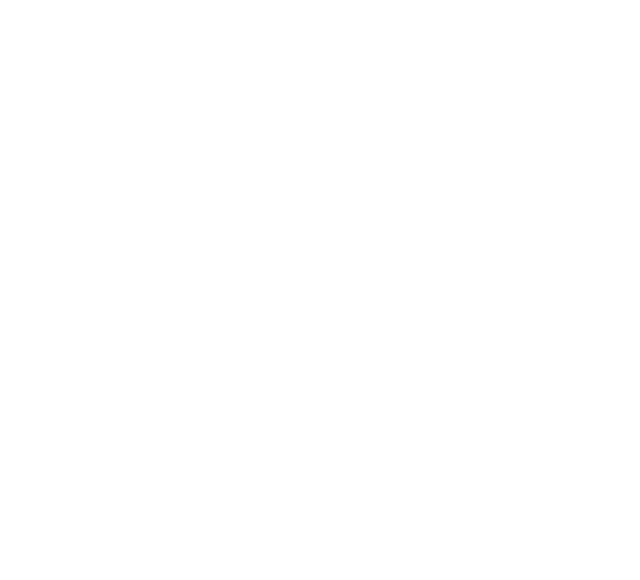
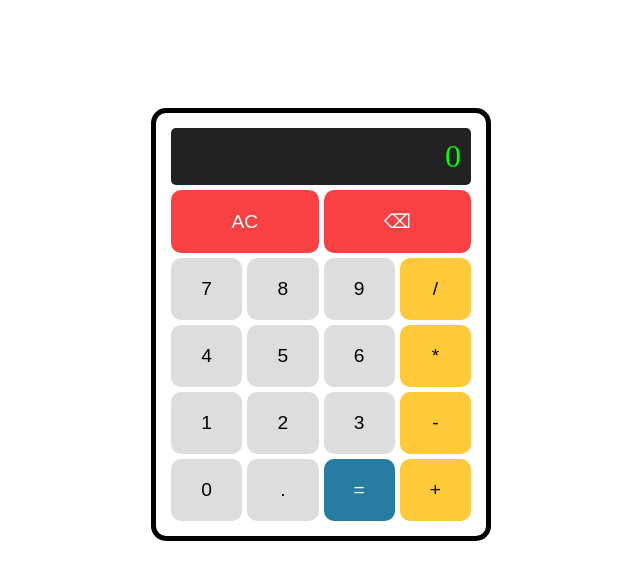
Before and after one commit to Yamen-M/JS-Calculator, a plain HTML site: page index.html in a window 1280 px wide. Shown: the whole page, without its empty margins (319-959 px from the left). Drawn offline with Linux system fonts and the light colour scheme.

Commit message:
added UI and Styling

```diff
--- a/index.html
+++ b/index.html
@@ -8,7 +8,14 @@
 </head>
 <body>
     <div class="mainContainer">
-
+        <div class="display">0</div>
+        <div class="buttonsContainer">
+            <div class ="top-btn">
+                <button class="btn btn-action" data-value="AC">AC</button>
+                <button class="btn btn-action" data-value="⌫">⌫</button>
+            </div>
+            <div class="buttons"></div>
+        </div>
     </div>
     <script src="script.js"></script>
 </body>
--- a/script.js
+++ b/script.js
@@ -1,3 +1,33 @@
+const buttons = [
+    { value: '7', type: 'number' },
+    { value: '8', type: 'number' },
+    { value: '9', type: 'number' },
+    { value: '/', type: 'operator' },
+    { value: '4', type: 'number' },
+    { value: '5', type: 'number' },
+    { value: '6', type: 'number' },
+    { value: '*', type: 'operator' },
+    { value: '1', type: 'number' },
+    { value: '2', type: 'number' },
+    { value: '3', type: 'number' },
+    { value: '-', type: 'operator' },
+    { value: '0', type: 'number' },
+    { value: '.', type: 'number' },
+    { value: '=', type: 'equals' },
+    { value: '+', type: 'operator' },
+];
+
+const btnContainer = document.querySelector(".buttons")
+
+buttons.forEach(btn => {
+    const button = document.createElement('button');
+    button.textContent = btn.value;
+    button.setAttribute('data-value', btn.value);
+    button.classList.add('btn', `btn-${btn.type}`);
+    btnContainer.appendChild(button);
+});
+
+
 function add(a, b)
 {
     return a + b;
@@ -41,4 +71,5 @@ function operate(operator, val1, val2)
         default:
             alert("ERROR-SWITCH!");
     }
+    return result;
 }
--- a/style.css
+++ b/style.css
@@ -0,0 +1,70 @@
+body{
+    display: flex;
+    flex-direction: column;
+    justify-content: center;
+    align-items: center;
+}
+.mainContainer{
+    margin-top: 100px;
+    display: flex;
+    flex-direction: column;
+    width: 300px;
+    gap: 5px;
+    border: 5px solid black;
+    border-radius: 15px;
+    padding: 15px;
+}
+
+.display {
+    grid-column: span 4;
+    background: #222;
+    color: #0f0;
+    font-size: 2em;
+    text-align: right;
+    padding: 10px;
+    border-radius: 5px;
+}
+.top-btn{
+    display: flex;
+    gap: 5px;
+}
+.buttons {
+  display: flex;
+  flex-wrap: wrap;
+  gap: 5px;
+  margin-top: 5px;
+}
+
+.btn {
+  flex: 1 1 22%;
+  padding: 20px;
+  font-size: 1.2rem;
+  border-radius: 10px;
+  border: none;
+  background-color: #ddd;
+  cursor: pointer;
+  transition: background 0.2s;
+}
+
+.btn:hover {
+  background-color: #ccc;
+}
+
+.btn-operator {
+  background-color: #ffca3a;
+}
+
+.btn-action {
+  background-color: #f94144;
+  color: white;
+}
+
+.btn-equals {
+  background-color: #277da1;
+  color: white;
+}
+
+.buttonsContainer{
+    width: 300px;
+    gap: 50px;
+}
```
